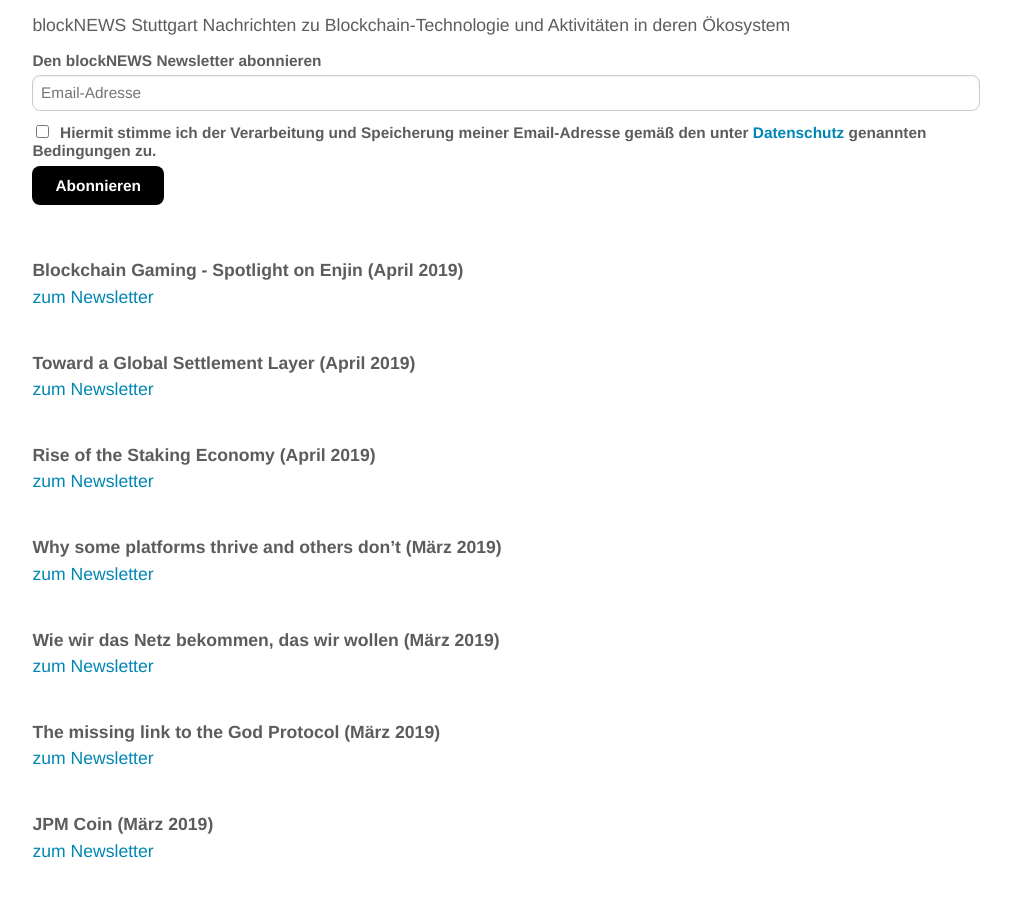
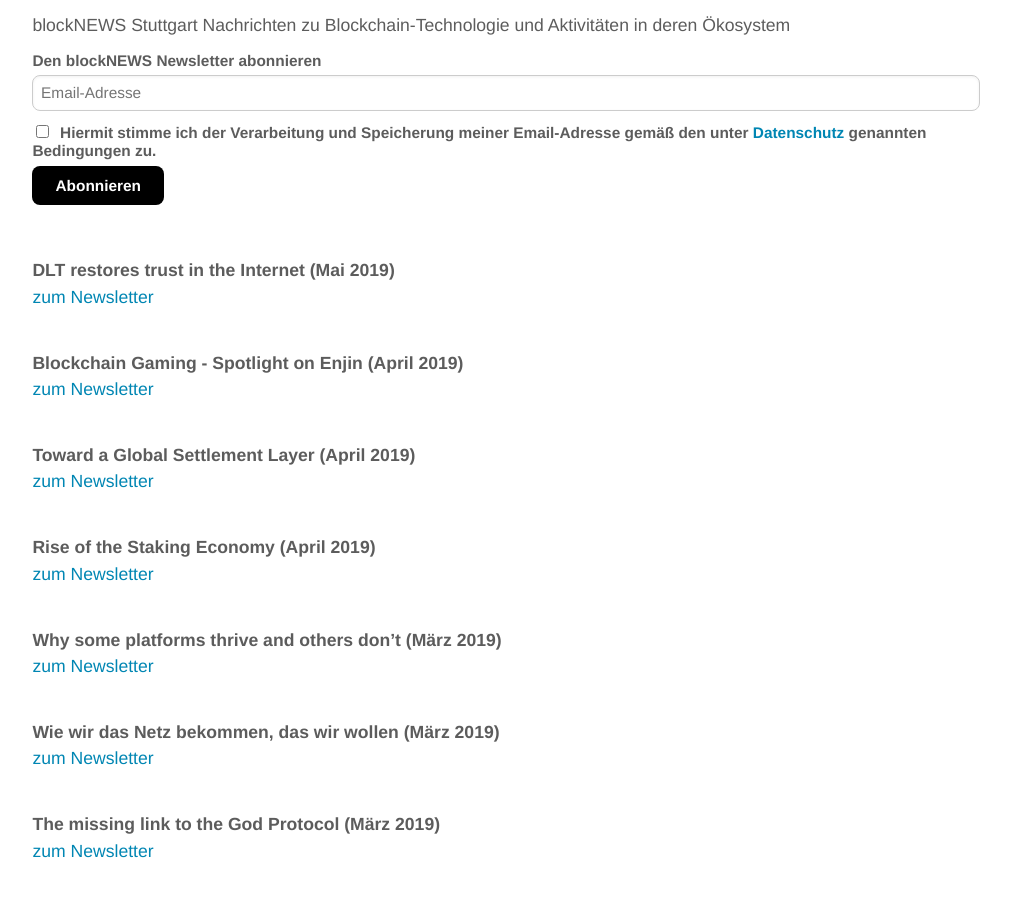
Before and after one commit to blocklab/site, a Jekyll site: the page built from newsletter.md, in a window 1280 px wide and 900 px high, scrolled down 529 px. Shown: the top 897 px of the window, without its empty margins (134-1145 px from the left). Built offline with Jekyll 4.4.1, drawn with Linux system fonts in a browser that asks for light colours; comment, search, counter and statistics services are not loaded.

Commit message:
Update newsletter.md

```diff
--- a/newsletter.md
+++ b/newsletter.md
@@ -33,6 +33,11 @@ Nachrichten zu Blockchain-Technologie und Aktivitäten in deren Ökosystem
 <!--End mc_embed_signup-->
 
 <br>
+<br>
+**DLT restores trust in the Internet (Mai 2019)**
+<br>
+[zum Newsletter](https://mailchi.mp/1e6a9105df63/dlt-restores-trust-in-the-internet)
+
 <br>
 **Blockchain Gaming - Spotlight on Enjin (April 2019)**
 <br>
```
